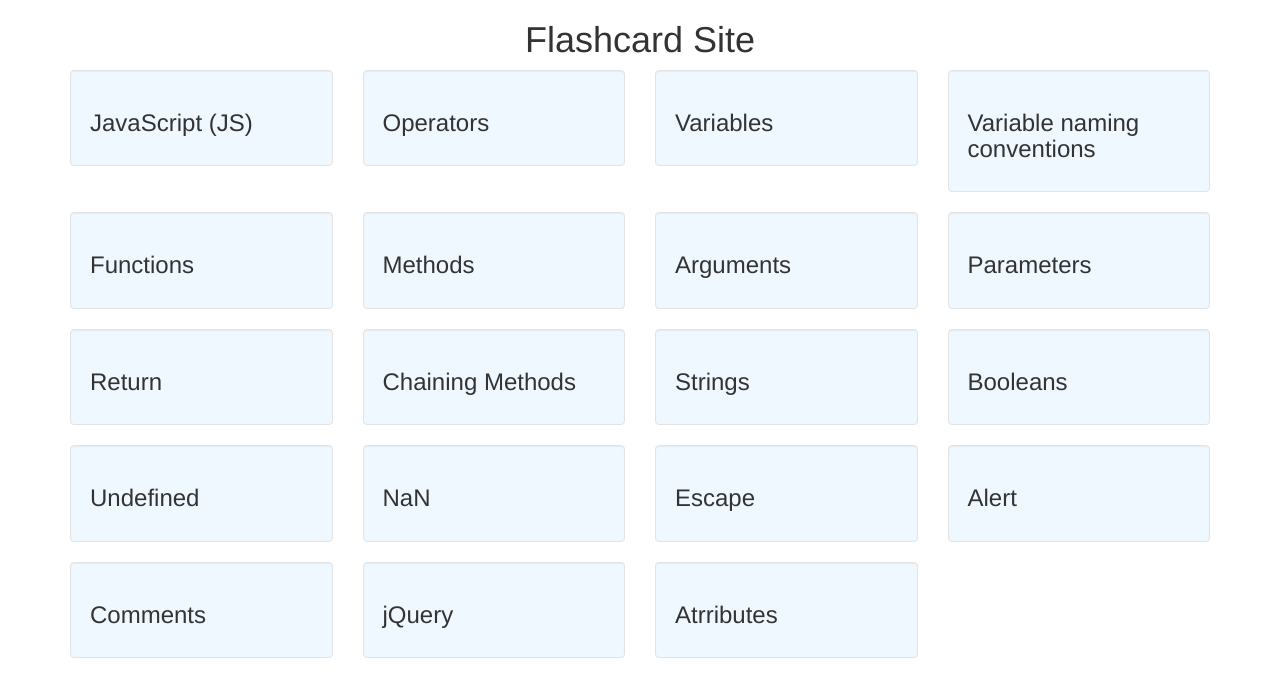
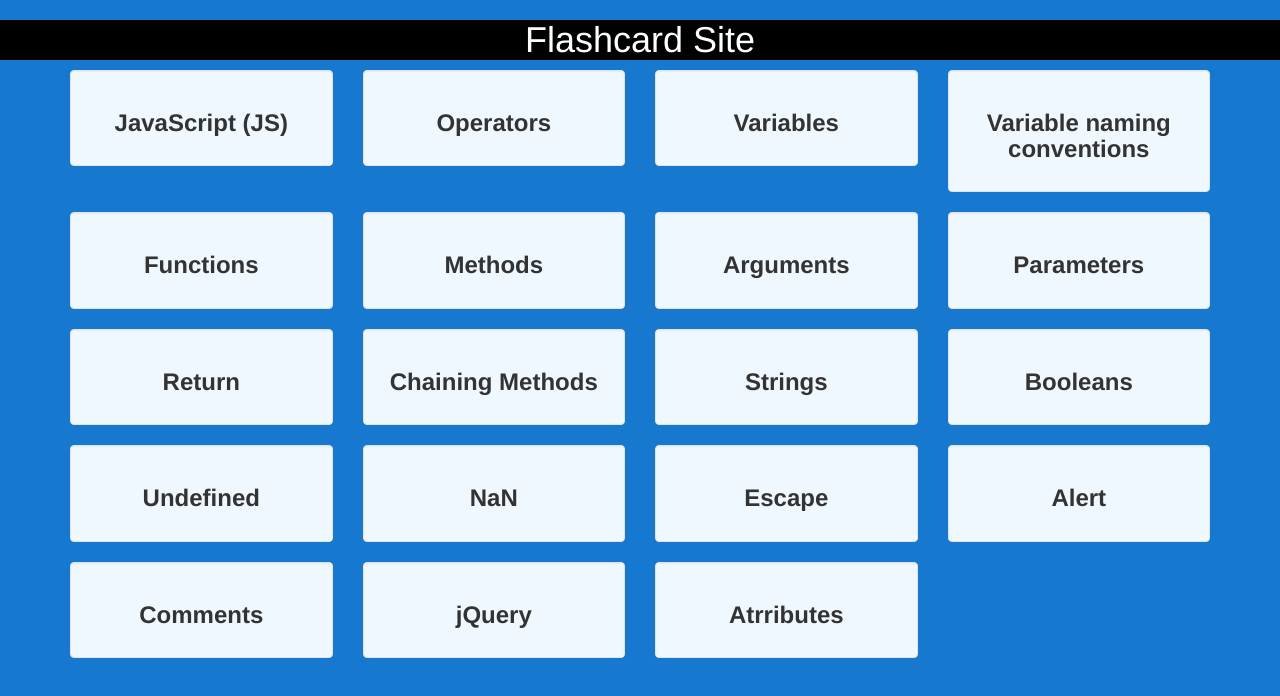
Before and after one commit to yeungm95/flashcard-site, a plain HTML site: page index.html in a window 1280 px wide. Drawn offline with Linux system fonts and the light colour scheme.

Commit message:
change background color and text styles in styles.css

```diff
--- a/css/styles.css
+++ b/css/styles.css
@@ -1,11 +1,23 @@
 h1 {
+  color: white;
   text-align: center;
+  background-color: black;
+}
+
+h3 {
+  text-align: center;
+  font-weight: bold;
 }
 
 .well {
+  font-size: medium;
   background-color: aliceblue;
 }
 
 p[class^="definition"] {
   display: none;
 }
+
+body {
+  background-color: rgb(22, 120, 206);
+}
```
